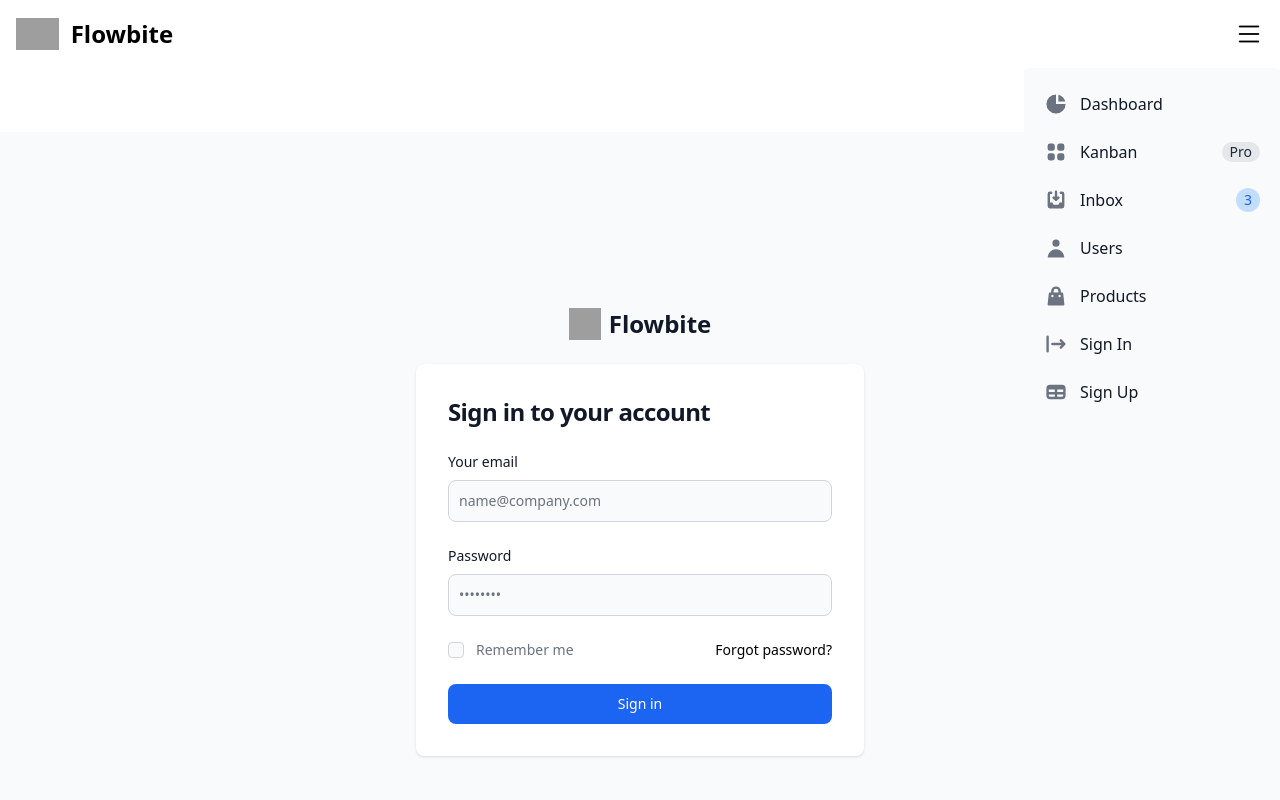
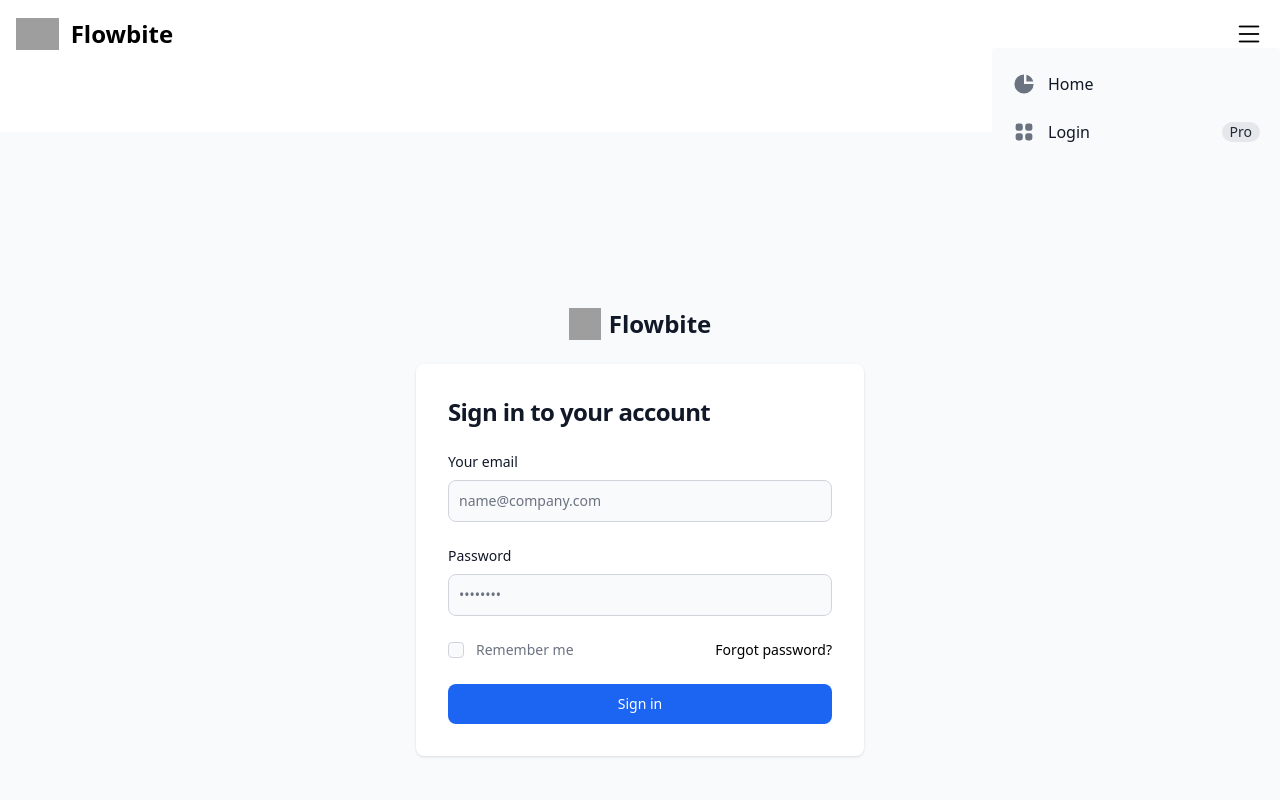
Before and after one commit to Ratchaphon1412/frontend-Checkin, a React (Vite) app: page /login in a window 1280 px wide. Both pictures are taken after a click on the icon 1249 px from the left and 33 px from the top of the page. Shown: the top 800 px of the page. Built offline with nearby package versions, Linux system fonts and the light colour scheme; grey boxes are pictures that could not be loaded.

Commit message:
slidebar before login and after login

```diff
--- a/src/components/SlideBar.jsx
+++ b/src/components/SlideBar.jsx
@@ -1,65 +1,95 @@
 import React from 'react'
 import PropType from 'prop-types'
+import { Outlet, Link } from "react-router-dom";
+import { useSelector, useDispatch } from 'react-redux'
+import {auth} from '../stores/auth/index'
 
 
 function SlideBar({styleClass}){
 
-
-    return(
-        <>
-
-        <aside className={`fixed  right-0 w-64 z-40 ${styleClass}`} aria-label="Sidebar">
-        <div className="px-3 py-4 overflow-y-auto rounded bg-gray-50 h-screen dark:bg-gray-800">
-            <ul className="space-y-2">
-                {/* <li>
-                <div class="flex justify-end">
-                <i class="bi bi-x text-3xl font-bold" ></i>
-                </div>
-                </li> */}
-                <li>
+        const dispatch = useDispatch();
+        dispatch(auth());
+        const isAuthenticated  = useSelector(state => state.authStore.isAuth);
+        console.log(isAuthenticated);
+        let  component;
+        if(isAuthenticated){
+            component = <>                <li>
             <a href="#" className="flex items-center p-2 text-base font-normal text-gray-900 rounded-lg dark:text-white hover:bg-gray-100 dark:hover:bg-gray-700">
             <svg className="w-6 h-6 text-gray-500 transition duration-75 dark:text-gray-400 group-hover:text-gray-900 dark:group-hover:text-white" fill="currentColor" viewBox="0 0 20 20" xmlns="http://www.w3.org/2000/svg"><path d="M2 10a8 8 0 018-8v8h8a8 8 0 11-16 0z"></path><path d="M12 2.252A8.014 8.014 0 0117.748 8H12V2.252z"></path></svg>
-                    <span className="ml-3">Dashboard</span>
+            <span className="ml-3">News feed</span>
             </a>
         </li>
         <li>
             <a href="#" target="_blank" className="flex items-center p-2 text-base font-normal text-gray-900 rounded-lg dark:text-white hover:bg-gray-100 dark:hover:bg-gray-700">
             <svg className="flex-shrink-0 w-6 h-6 text-gray-500 transition duration-75 dark:text-gray-400 group-hover:text-gray-900 dark:group-hover:text-white" fill="currentColor" viewBox="0 0 20 20" xmlns="http://www.w3.org/2000/svg"><path d="M5 3a2 2 0 00-2 2v2a2 2 0 002 2h2a2 2 0 002-2V5a2 2 0 00-2-2H5zM5 11a2 2 0 00-2 2v2a2 2 0 002 2h2a2 2 0 002-2v-2a2 2 0 00-2-2H5zM11 5a2 2 0 012-2h2a2 2 0 012 2v2a2 2 0 01-2 2h-2a2 2 0 01-2-2V5zM11 13a2 2 0 012-2h2a2 2 0 012 2v2a2 2 0 01-2 2h-2a2 2 0 01-2-2v-2z"></path></svg>
-                    <span className="flex-1 ml-3 whitespace-nowrap">Kanban</span>
+            <span className="flex-1 ml-3 whitespace-nowrap">Reward & stars point</span>
             <span className="inline-flex items-center justify-center px-2 ml-3 text-sm font-medium text-gray-800 bg-gray-200 rounded-full dark:bg-gray-700 dark:text-gray-300">Pro</span>
             </a>
         </li>
         <li>
             <a href="#" target="_blank" className="flex items-center p-2 text-base font-normal text-gray-900 rounded-lg dark:text-white hover:bg-gray-100 dark:hover:bg-gray-700">
             <svg className="flex-shrink-0 w-6 h-6 text-gray-500 transition duration-75 dark:text-gray-400 group-hover:text-gray-900 dark:group-hover:text-white" fill="currentColor" viewBox="0 0 20 20" xmlns="http://www.w3.org/2000/svg"><path d="M8.707 7.293a1 1 0 00-1.414 1.414l2 2a1 1 0 001.414 0l2-2a1 1 0 00-1.414-1.414L11 7.586V3a1 1 0 10-2 0v4.586l-.293-.293z"></path><path d="M3 5a2 2 0 012-2h1a1 1 0 010 2H5v7h2l1 2h4l1-2h2V5h-1a1 1 0 110-2h1a2 2 0 012 2v10a2 2 0 01-2 2H5a2 2 0 01-2-2V5z"></path></svg>
-                    <span className="flex-1 ml-3 whitespace-nowrap">Inbox</span>
+            <span className="flex-1 ml-3 whitespace-nowrap">Check-in</span>
             <span className="inline-flex items-center justify-center w-3 h-3 p-3 ml-3 text-sm font-medium text-blue-600 bg-blue-200 rounded-full dark:bg-blue-900 dark:text-blue-200">3</span>
             </a>
         </li>
         <li>
             <a href="#" className="flex items-center p-2 text-base font-normal text-gray-900 rounded-lg dark:text-white hover:bg-gray-100 dark:hover:bg-gray-700">
             <svg className="flex-shrink-0 w-6 h-6 text-gray-500 transition duration-75 dark:text-gray-400 group-hover:text-gray-900 dark:group-hover:text-white" fill="currentColor" viewBox="0 0 20 20" xmlns="http://www.w3.org/2000/svg"><path fillRule="evenodd" d="M10 9a3 3 0 100-6 3 3 0 000 6zm-7 9a7 7 0 1114 0H3z" clipRule="evenodd"></path></svg>
-                    <span className="flex-1 ml-3 whitespace-nowrap">Users</span>
+            <span className="flex-1 ml-3 whitespace-nowrap">Form</span>
             </a>
         </li>
         <li>
             <a href="#" className="flex items-center p-2 text-base font-normal text-gray-900 rounded-lg dark:text-white hover:bg-gray-100 dark:hover:bg-gray-700">
             <svg className="flex-shrink-0 w-6 h-6 text-gray-500 transition duration-75 dark:text-gray-400 group-hover:text-gray-900 dark:group-hover:text-white" fill="currentColor" viewBox="0 0 20 20" xmlns="http://www.w3.org/2000/svg"><path fillRule="evenodd" d="M10 2a4 4 0 00-4 4v1H5a1 1 0 00-.994.89l-1 9A1 1 0 004 18h12a1 1 0 00.994-1.11l-1-9A1 1 0 0015 7h-1V6a4 4 0 00-4-4zm2 5V6a2 2 0 10-4 0v1h4zm-6 3a1 1 0 112 0 1 1 0 01-2 0zm7-1a1 1 0 100 2 1 1 0 000-2z" clipRule="evenodd"></path></svg>
-                    <span className="flex-1 ml-3 whitespace-nowrap">Products</span>
+            <span className="flex-1 ml-3 whitespace-nowrap">Employee Report</span>
             </a>
         </li>
         <li>
             <a href="#" className="flex items-center p-2 text-base font-normal text-gray-900 rounded-lg dark:text-white hover:bg-gray-100 dark:hover:bg-gray-700">
             <svg className="flex-shrink-0 w-6 h-6 text-gray-500 transition duration-75 dark:text-gray-400 group-hover:text-gray-900 dark:group-hover:text-white" fill="currentColor" viewBox="0 0 20 20" xmlns="http://www.w3.org/2000/svg"><path fillRule="evenodd" d="M3 3a1 1 0 00-1 1v12a1 1 0 102 0V4a1 1 0 00-1-1zm10.293 9.293a1 1 0 001.414 1.414l3-3a1 1 0 000-1.414l-3-3a1 1 0 10-1.414 1.414L14.586 9H7a1 1 0 100 2h7.586l-1.293 1.293z" clipRule="evenodd"></path></svg>
-                    <span className="flex-1 ml-3 whitespace-nowrap">Sign In</span>
+            <span className="flex-1 ml-3 whitespace-nowrap">Report issues</span>
             </a>
         </li>
         <li>
             <a href="#" className="flex items-center p-2 text-base font-normal text-gray-900 rounded-lg dark:text-white hover:bg-gray-100 dark:hover:bg-gray-700">
-                    <svg className="flex-shrink-0 w-6 h-6 text-gray-500 transition duration-75 dark:text-gray-400 group-hover:text-gray-900 dark:group-hover:text-white" fill="currentColor" viewBox="0 0 20 20" xmlns="http://www.w3.org/2000/svg"><path fillRule="evenodd" d="M5 4a3 3 0 00-3 3v6a3 3 0 003 3h10a3 3 0 003-3V7a3 3 0 00-3-3H5zm-1 9v-1h5v2H5a1 1 0 01-1-1zm7 1h4a1 1 0 001-1v-1h-5v2zm0-4h5V8h-5v2zM9 8H4v2h5V8z" clipRule="evenodd"></path></svg>
-                    <span className="flex-1 ml-3 whitespace-nowrap">Sign Up</span>
+            <svg className="flex-shrink-0 w-6 h-6 text-gray-500 transition duration-75 dark:text-gray-400 group-hover:text-gray-900 dark:group-hover:text-white" fill="currentColor" viewBox="0 0 20 20" xmlns="http://www.w3.org/2000/svg"><path fillRule="evenodd" d="M3 3a1 1 0 00-1 1v12a1 1 0 102 0V4a1 1 0 00-1-1zm10.293 9.293a1 1 0 001.414 1.414l3-3a1 1 0 000-1.414l-3-3a1 1 0 10-1.414 1.414L14.586 9H7a1 1 0 100 2h7.586l-1.293 1.293z" clipRule="evenodd"></path></svg>
+            <span className="flex-1 ml-3 whitespace-nowrap">Privacy Policy</span>
             </a>
         </li>
+        </>
+
+        }else{
+            component=<>
+                 <li>
+                     <Link to={`/`} className="flex items-center p-2 text-base font-normal text-gray-900 rounded-lg dark:text-white hover:bg-gray-100 dark:hover:bg-gray-700"> <svg className="w-6 h-6 text-gray-500 transition duration-75 dark:text-gray-400 group-hover:text-gray-900 dark:group-hover:text-white" fill="currentColor" viewBox="0 0 20 20" xmlns="http://www.w3.org/2000/svg"><path d="M2 10a8 8 0 018-8v8h8a8 8 0 11-16 0z"></path><path d="M12 2.252A8.014 8.014 0 0117.748 8H12V2.252z"></path></svg>
+                    <span className="ml-3">Home</span></Link>
+
+
+
+                </li>
+                <li>
+                    <Link to={`/login`} className="flex items-center p-2 text-base font-normal text-gray-900 rounded-lg dark:text-white hover:bg-gray-100 dark:hover:bg-gray-700">
+                    <svg className="flex-shrink-0 w-6 h-6 text-gray-500 transition duration-75 dark:text-gray-400 group-hover:text-gray-900 dark:group-hover:text-white" fill="currentColor" viewBox="0 0 20 20" xmlns="http://www.w3.org/2000/svg"><path d="M5 3a2 2 0 00-2 2v2a2 2 0 002 2h2a2 2 0 002-2V5a2 2 0 00-2-2H5zM5 11a2 2 0 00-2 2v2a2 2 0 002 2h2a2 2 0 002-2v-2a2 2 0 00-2-2H5zM11 5a2 2 0 012-2h2a2 2 0 012 2v2a2 2 0 01-2 2h-2a2 2 0 01-2-2V5zM11 13a2 2 0 012-2h2a2 2 0 012 2v2a2 2 0 01-2 2h-2a2 2 0 01-2-2v-2z"></path></svg>
+                    <span className="flex-1 ml-3 whitespace-nowrap">Login</span>
+                    <span className="inline-flex items-center justify-center px-2 ml-3 text-sm font-medium text-gray-800 bg-gray-200 rounded-full dark:bg-gray-700 dark:text-gray-300">Pro</span>
+                    </Link>
+
+
+                </li>
+            </>
+        }
+
+    return(
+        <>
+
+        <aside className={`fixed top-12  right-0  w-72  ${styleClass}`} aria-label="Sidebar">
+        <div className="px-3 py-4 overflow-y-auto  overflow-x-hidden rounded bg-gray-50 h-screen dark:bg-gray-800">
+            <ul className="space-y-2">
+
+                {component}
+
+
             </ul>
         </div>
         </aside>
```
Lines whose indentation alone changed are shown as unchanged.
